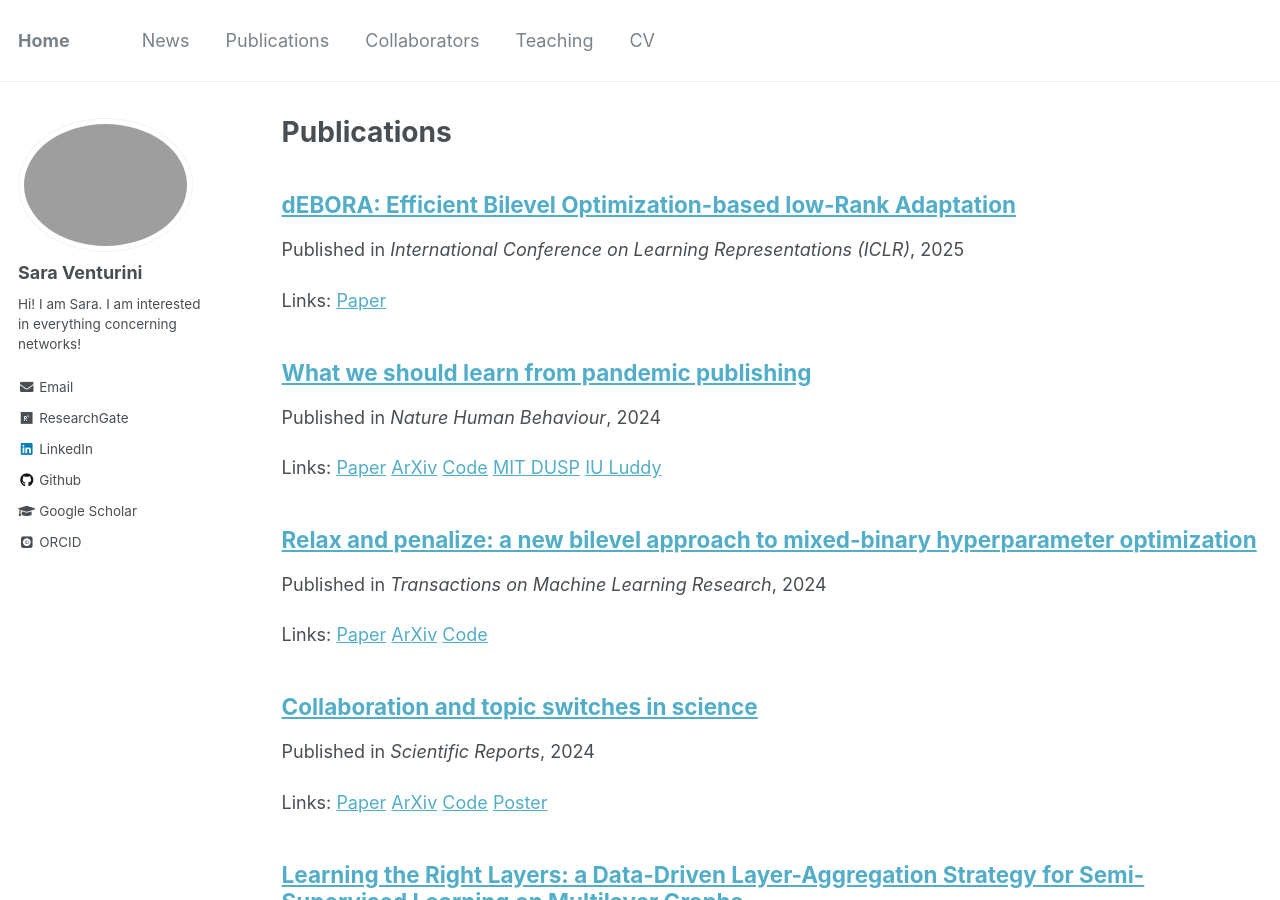
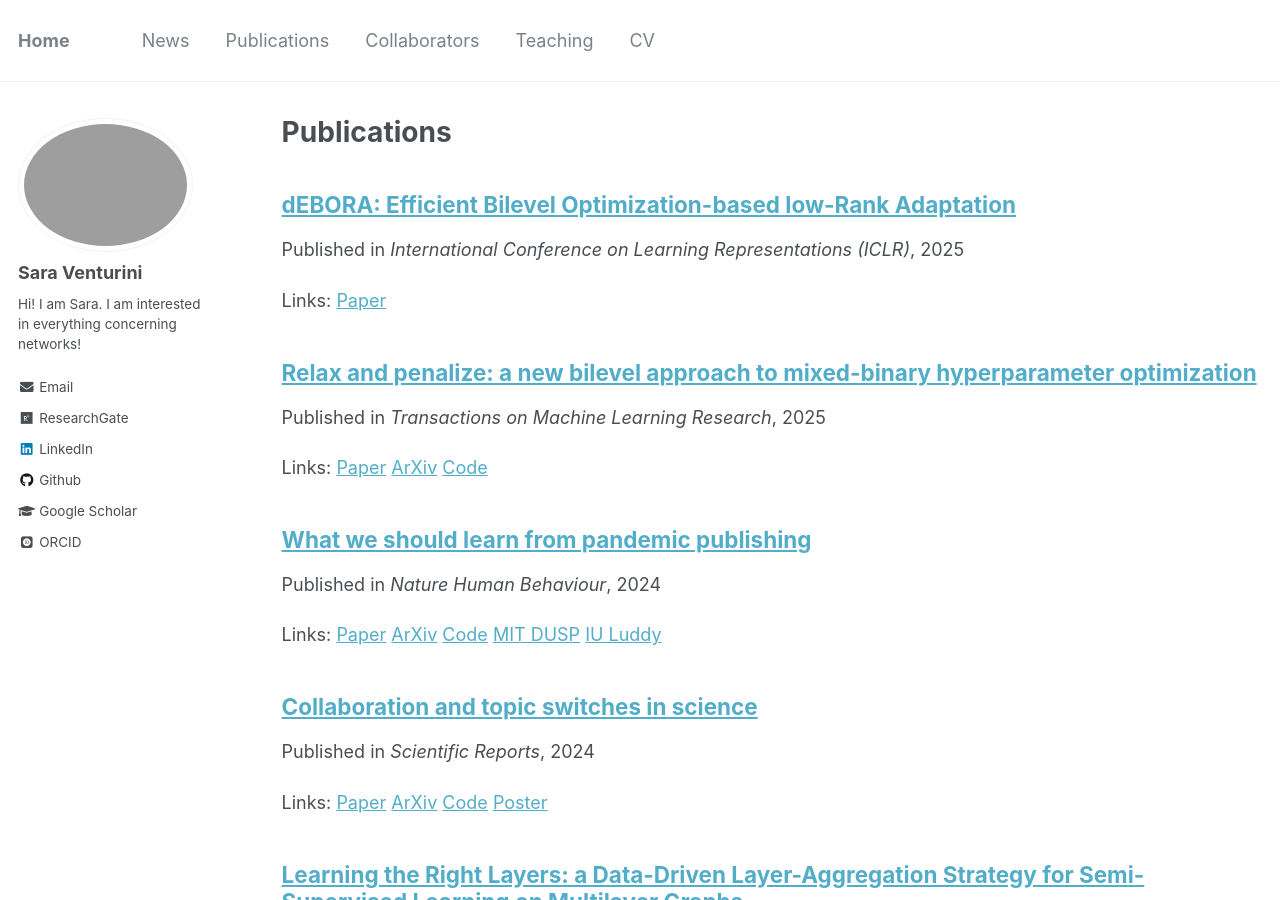
Before and after one commit to saraventurini/saraventurini.github.io, a Jekyll site: the page built from _pages/publications.md, in a window 1280 px wide and 900 px high. Built offline with Jekyll 4.4.1, drawn with Linux system fonts in a browser that asks for light colours; some web fonts are replaced.

Commit message:
Update Relax-and-penalize.md

```diff
--- a/_publications/Relax-and-penalize.md
+++ b/_publications/Relax-and-penalize.md
@@ -2,8 +2,8 @@
 title: "Relax and penalize: a new bilevel approach to mixed-binary hyperparameter optimization"
 collection: publications
 permalink: /publication/Relax-and-penalize
-year: 2024
-date: 2024-01-13
+year: 2025
+date: 2025-01-01
 authors: Sara Venturini, Marianna De Santis, Jordan Frecon-Deloir, Martin Schmidt, Francesco Rinaldi*, Saverio Salzo*
 venue: 'Transactions on Machine Learning Research'
 abstract: In recent years, bilevel approaches have become very popular to efficiently estimate high-dimensional hyperparameters of machine learning models. However, to date, binary parameters are handled by continuous relaxation and rounding strategies, which could lead to inconsistent solutions. In this context, we tackle the challenging optimization of mixed-binary hyperparameters by resorting to an equivalent continuous bilevel reformulation based on an appropriate penalty term. We propose an algorithmic framework that, under suitable assumptions, is guaranteed to provide mixed-binary solutions. Moreover, the generality of the method allows to safely use existing continuous bilevel solvers within the proposed framework. We evaluate the performance of our approach for two specific machine learning problems, i.e., the estimation of the group-sparsity structure in regression problems and the data distillation problem. The reported results show that our method is competitive with state-of-the-art approaches based on relaxation and rounding.
```
